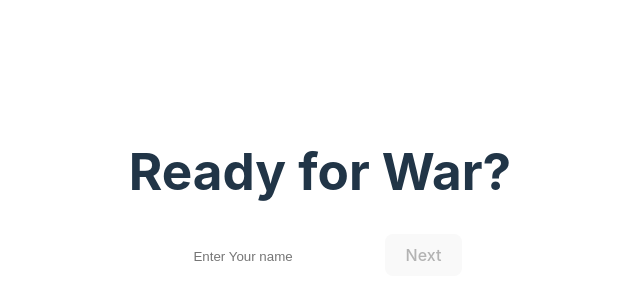
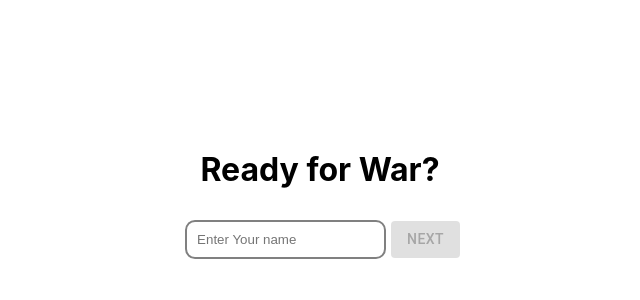
Before and after one commit to talperets/War-Card-Game, a React (Vite) app: page / in a window 1280 px wide. Shown: the part 206-506 px from the top of the page, without its empty margins (320-960 px from the left). Built offline with nearby package versions, Linux system fonts and the light colour scheme.

Commit message:
Fixing design

```diff
--- a/package.json
+++ b/package.json
@@ -9,6 +9,9 @@
     "preview": "vite preview"
   },
   "dependencies": {
+    "@emotion/react": "^11.10.6",
+    "@emotion/styled": "^11.10.6",
+    "@mui/material": "^5.12.1",
     "react": "^18.2.0",
     "react-dom": "^18.2.0"
   },
--- a/src/App.css
+++ b/src/App.css
@@ -1,3 +1,4 @@
+
 #root {
   max-width: 1280px;
   margin: 0 auto;
@@ -10,7 +11,8 @@
   align-items: center;
   width: 50px;
   height: 100px;
-  border: rgb(255, 255, 255) solid 1px;
+  border: #000000 solid 2px;
+  background-color: rgb(206, 205, 205);
   margin: 10px;
   border-radius: 10px;
   padding-bottom: 5px;
--- a/src/App.jsx
+++ b/src/App.jsx
@@ -1,11 +1,11 @@
 import { useState } from "react";
 import "./App.css";
-import "./index.css";
 import Home from "./components/Home";
 import Game from "./components/Game";
 import Deck from "./classes/Deck";
 import Player from "./classes/Player";
 import Score from "./components/Score";
+
 let computer, player, deck;
 function App() {
   const [page, setPage] = useState(0);
--- a/src/classes/Deck.js
+++ b/src/classes/Deck.js
@@ -1,18 +1,16 @@
-export default class Deck{
-    cards = []
+export default class Deck {
+  cards = [];
 
-    initCards(){
-        for (let i = 1; i <= 13; i++) {
-            for (let j = 0; j < 4; j++) {
-                this.cards.push(i)
-            }
-
-        }
+  initCards() {
+    for (let i = 1; i <= 13; i++) {
+      for (let j = 0; j < 4; j++) {
+        this.cards.push(i);
+      }
     }
-    dealCards(){
-        let randNum = Math.floor(Math.random() * this.cards.length)
-        let card = this.cards.splice(randNum, 1)
-        return card[0]
-    }
-
+  }
+  dealCards() {
+    let randNum = Math.floor(Math.random() * this.cards.length);
+    let card = this.cards.splice(randNum, 1);
+    return card[0];
+  }
 }
--- a/src/components/Game.jsx
+++ b/src/components/Game.jsx
@@ -1,4 +1,5 @@
 import React, { useState } from "react";
+import { Button } from "@mui/material";
 let computerCnt = 0,
   playerCnt = 0;
 export default function Game(props) {
@@ -35,7 +36,7 @@ export default function Game(props) {
         <h1>{props.player.cards[index]}</h1>
       </div>
       <h1>{props.player.name}</h1>
-      <button onClick={play}>Next</button>
+      <Button variant="contained" onClick={play}>Next</Button>
     </div>
   );
 }
--- a/src/components/Home.jsx
+++ b/src/components/Home.jsx
@@ -1,4 +1,5 @@
 import React, { useState } from "react";
+import { Button } from "@mui/material";
 
 export default function Home(props) {
   const [name, setName] = useState("");
@@ -14,7 +15,7 @@ export default function Home(props) {
         }}
         placeholder="Enter Your name"
       />
-      <button disabled={name.length === 0 ? true : false} onClick={()=>props.initGame(name)}>Next</button>
+      <Button variant="contained" disabled={name.length === 0 ? true : false} onClick={()=>props.initGame(name)}>Next</Button>
     </div>
   );
 }
--- a/src/components/Score.jsx
+++ b/src/components/Score.jsx
@@ -1,11 +1,23 @@
-import React from 'react'
-
+import React from "react";
+import { Button } from "@mui/material";
 export default function Score(props) {
+  const checkScore = () => {
+    switch (props.player.currentGame) {
+      case "Win":
+        return <h1 style={{color: 'green'}}>{props.player.currentGame}</h1>;
+      case "Lose":
+        return <h1 style={{color: 'red'}}>{props.player.currentGame}</h1>;
+      default:
+        return <h1 style={{color: 'blue'}}>{props.player.currentGame}</h1>;
+    }
+  };
   return (
     <div>
-      <h1>{props.player.currentGame}</h1>
-      <h2>{props.player.wins} - {props.player.losses}</h2>
-      <button onClick={props.replay}>Again?</button>
+      {checkScore()}
+      <h2>
+        {props.player.wins} - {props.player.losses}
+      </h2>
+      <Button variant="contained" onClick={props.replay}>Again?</Button>
     </div>
-  )
+  );
 }
--- a/src/index.css
+++ b/src/index.css
@@ -2,27 +2,18 @@
   font-family: Inter, system-ui, Avenir, Helvetica, Arial, sans-serif;
   line-height: 1.5;
   font-weight: 400;
-
-  color-scheme: light dark;
-  color: rgba(255, 255, 255, 0.87);
-  background-color: #242424;
-
   font-synthesis: none;
   text-rendering: optimizeLegibility;
   -webkit-font-smoothing: antialiased;
   -moz-osx-font-smoothing: grayscale;
   -webkit-text-size-adjust: 100%;
 }
-
-a {
-  font-weight: 500;
-  color: #646cff;
-  text-decoration: inherit;
+input{
+  border: grey 2px solid;
 }
-a:hover {
-  color: #535bf2;
+button{
+  padding: 10px;
 }
-
 body {
   margin: 0;
   display: flex;
@@ -30,40 +21,3 @@ body {
   min-width: 320px;
   min-height: 100vh;
 }
-
-h1 {
-  font-size: 3.2em;
-  line-height: 1.1;
-}
-
-button {
-  border-radius: 8px;
-  border: 1px solid transparent;
-  padding: 0.6em 1.2em;
-  font-size: 1em;
-  font-weight: 500;
-  font-family: inherit;
-  background-color: #1a1a1a;
-  cursor: pointer;
-  transition: border-color 0.25s;
-}
-button:hover {
-  border-color: #646cff;
-}
-button:focus,
-button:focus-visible {
-  outline: 4px auto -webkit-focus-ring-color;
-}
-
-@media (prefers-color-scheme: light) {
-  :root {
-    color: #213547;
-    background-color: #ffffff;
-  }
-  a:hover {
-    color: #747bff;
-  }
-  button {
-    background-color: #f9f9f9;
-  }
-}
```
Also changed, not shown: src/components/Card.jsx (added, +9 -0 lines), 1 other file (tests, documents, lock files or other folders).
